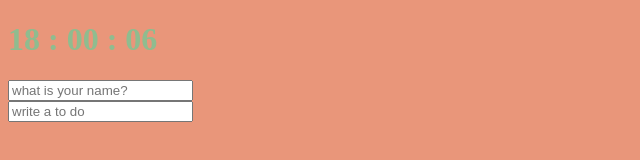
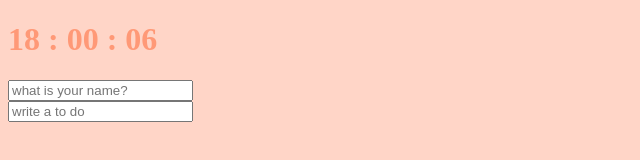
Before and after one commit to DaSom253/javascriptProject, a plain HTML site: page index.html in a window 1280 px wide. Shown: the whole page, without its empty margins (0-640 px from the left). Drawn offline with Linux system fonts and the light colour scheme.

Commit message:
update color

```diff
--- a/index.css
+++ b/index.css
@@ -1,5 +1,5 @@
 body {
-  background-color: darksalmon;
+  background-color: rgb(255, 213, 199);
 }
 
 .btn {
@@ -7,7 +7,7 @@ body {
 }
 
 h1 {
-  color: darkseagreen;
+  color: rgb(255, 153, 119);
   transition: color 0.5s ease-in-out;
 }
 
```
